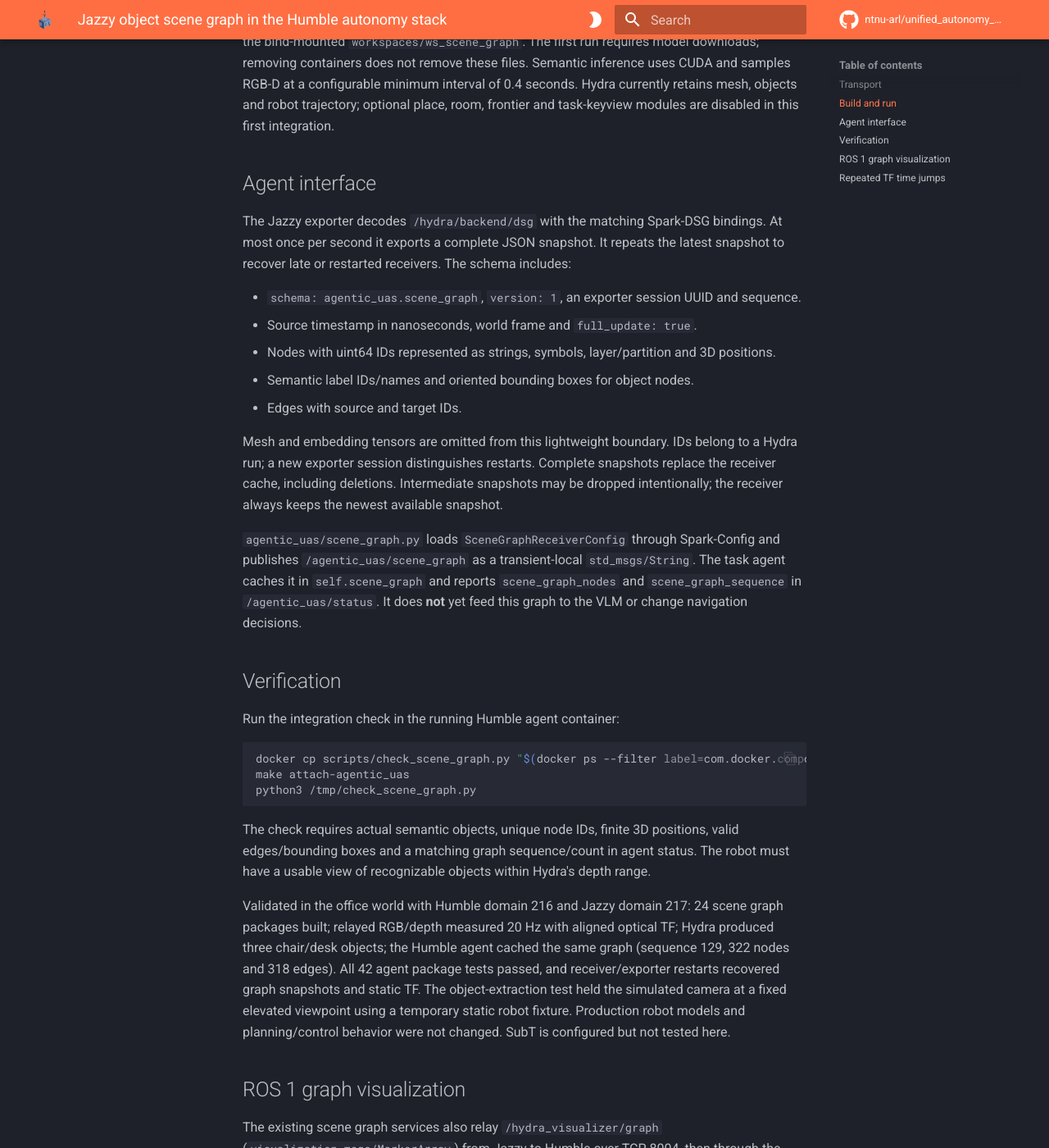
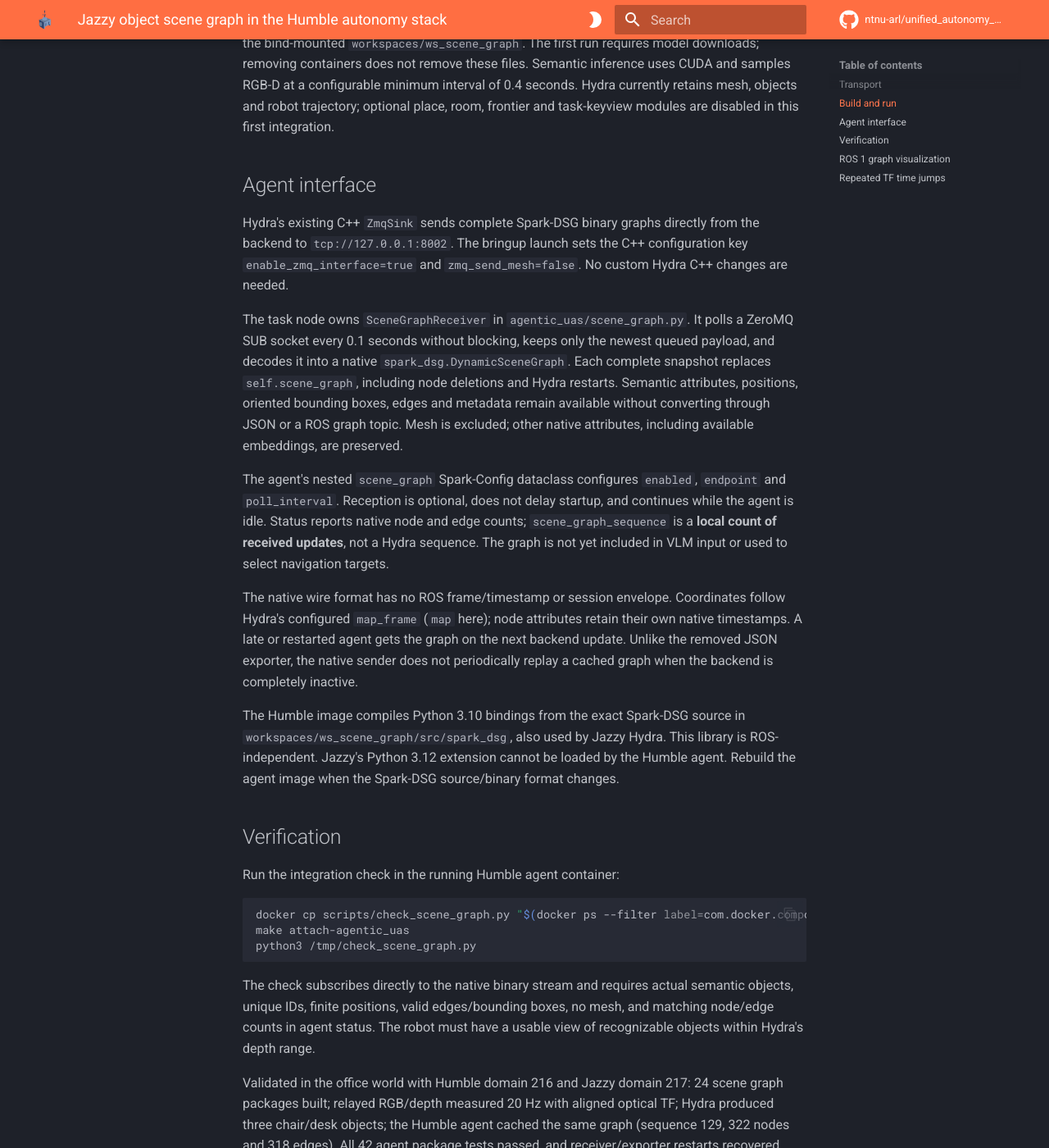
Before and after one commit to ntnu-arl/unified_autonomy_stack, an MkDocs documentation site: the page built from docs/scene_graph.md, in a window 1280 px wide and 1400 px high, scrolled down 1554 px. Shown: the whole window at 82% size. Built offline with MkDocs 1.6.1 and Material for MkDocs 9.7.7, drawn with Linux system fonts in a browser that asks for light colours; comment, search, counter and statistics services are not loaded; some of the changed text lies outside the part shown.

Commit message:
Use zmq between scene graph and agentic uas to send graph

````diff
--- a/docker-compose.scene_graph.yml
+++ b/docker-compose.scene_graph.yml
@@ -33,8 +33,6 @@ services:
       HF_HOME: /workspace/hf_cache
       CLIP_CACHE_DIR: /workspace/.clip
       SEMANTIC_INFERENCE_MODEL_DIR: /workspace/models
-      # Core Spark-DSG installs bindings outside Python site-packages.
-      PYTHONPATH: /workspace/install/spark_dsg
     volumes:
       - ./workspaces/ws_scene_graph:/workspace
       - ./workspaces/robot_bringup:/workspace/src/robot_bringup
@@ -47,7 +45,7 @@ services:
               count: all
               capabilities: [gpu]
 
-  ros2_launch_scene_graph_receiver:
+  ros2_launch_scene_graph_visualization_receiver:
     image: unified_autonomy:ros2_agentic_uas
     profiles: [launch]
     network_mode: host
@@ -61,4 +59,4 @@ services:
     volumes:
       - ./workspaces/ws_agentic_uas:/workspace
       - ./workspaces/robot_bringup:/workspace/src/robot_bringup
-    command: ros2 launch robot_bringup scene_graph_receiver.launch.xml
+    command: ros2 launch robot_bringup scene_graph_visualization_bridge.launch.xml
--- a/docs/scene_graph.md
+++ b/docs/scene_graph.md
@@ -13,9 +13,7 @@ flowchart LR
   J --> Y[YOLOE and OpenCLIP]
   J --> D[Hydra]
   Y --> D
-  D --> E[Jazzy graph exporter]
-  E -->|Full JSON snapshots over TCP 8002| R[Humble agentic_uas receiver]
-  R -->|/agentic_uas/scene_graph| A[Task agent placeholder cache]
+  D -->|Native Spark-DSG binary over TCP 8002| A[Humble task agent: direct ZeroMQ receiver]
   D --> V[Jazzy Hydra visualizer]
   V -->|Graph MarkerArray over TCP 8004| M[Humble marker receiver]
   M --> B[ROS 1 bridge]
@@ -81,26 +79,34 @@ frontier and task-keyview modules are disabled in this first integration.
 
 ## Agent interface
 
-The Jazzy exporter decodes `/hydra/backend/dsg` with the matching Spark-DSG bindings.
-At most once per second it exports a complete JSON snapshot. It repeats the latest
-snapshot to recover late or restarted receivers. The schema includes:
+Hydra's existing C++ `ZmqSink` sends complete Spark-DSG binary graphs directly
+from the backend to `tcp://127.0.0.1:8002`. The bringup launch sets the C++ configuration key `enable_zmq_interface=true` and
+`zmq_send_mesh=false`. No custom Hydra C++ changes are needed.
 
-- `schema: agentic_uas.scene_graph`, `version: 1`, an exporter session UUID and sequence.
-- Source timestamp in nanoseconds, world frame and `full_update: true`.
-- Nodes with uint64 IDs represented as strings, symbols, layer/partition and 3D positions.
-- Semantic label IDs/names and oriented bounding boxes for object nodes.
-- Edges with source and target IDs.
+The task node owns `SceneGraphReceiver` in `agentic_uas/scene_graph.py`. It polls a
+ZeroMQ SUB socket every 0.1 seconds without blocking, keeps only the newest queued
+payload, and decodes it into a native `spark_dsg.DynamicSceneGraph`. Each complete
+snapshot replaces `self.scene_graph`, including node deletions and Hydra restarts.
+Semantic attributes, positions, oriented bounding boxes, edges and metadata remain
+available without converting through JSON or a ROS graph topic. Mesh is excluded;
+other native attributes, including available embeddings, are preserved.
 
-Mesh and embedding tensors are omitted from this lightweight boundary. IDs belong
-to a Hydra run; a new exporter session distinguishes restarts. Complete snapshots
-replace the receiver cache, including deletions. Intermediate snapshots may be
-dropped intentionally; the receiver always keeps the newest available snapshot.
+The agent's nested `scene_graph` Spark-Config dataclass configures `enabled`,
+`endpoint` and `poll_interval`. Reception is optional, does not delay startup, and
+continues while the agent is idle. Status reports native node and edge counts;
+`scene_graph_sequence` is a **local count of received updates**, not a Hydra sequence.
+The graph is not yet included in VLM input or used to select navigation targets.
 
-`agentic_uas/scene_graph.py` loads `SceneGraphReceiverConfig` through Spark-Config
-and publishes `/agentic_uas/scene_graph` as a transient-local `std_msgs/String`.
-The task agent caches it in `self.scene_graph` and reports `scene_graph_nodes` and
-`scene_graph_sequence` in `/agentic_uas/status`. It does **not** yet feed this graph
-to the VLM or change navigation decisions.
+The native wire format has no ROS frame/timestamp or session envelope. Coordinates
+follow Hydra's configured `map_frame` (`map` here); node attributes retain their own
+native timestamps. A late or restarted agent gets the graph on the next backend
+update. Unlike the removed JSON exporter, the native sender does not periodically
+replay a cached graph when the backend is completely inactive.
+
+The Humble image compiles Python 3.10 bindings from the exact Spark-DSG source in
+`workspaces/ws_scene_graph/src/spark_dsg`, also used by Jazzy Hydra. This library is
+ROS-independent. Jazzy's Python 3.12 extension cannot be loaded by the Humble agent.
+Rebuild the agent image when the Spark-DSG source/binary format changes.
 
 ## Verification
 
@@ -112,8 +118,9 @@ make attach-agentic_uas
 python3 /tmp/check_scene_graph.py
 ```
 
-The check requires actual semantic objects, unique node IDs, finite 3D positions,
-valid edges/bounding boxes and a matching graph sequence/count in agent status.
+The check subscribes directly to the native binary stream and requires actual
+semantic objects, unique IDs, finite positions, valid edges/bounding boxes, no mesh,
+and matching node/edge counts in agent status.
 The robot must have a usable view of recognizable objects within Hydra's depth range.
 
 Validated in the office world with Humble domain 216 and Jazzy domain 217:
@@ -155,3 +162,11 @@ Jazzy, repeatedly clearing Hydra's TF buffer. Fixing the launch name removed
 639 backward clock jumps observed during a 10-second simulation test: the same
 test then had zero jumps and duplicate clocks, and semantic graph markers reached
 ROS 1. The bridge script is bind-mounted, so this correction only needs a relaunch.
+
+Validated the direct transport in the office world: Humble received 255 native
+nodes, three semantic objects and 251 edges, matching the task agent's cache;
+mesh was absent and ROS 1 still received chair/desk graph markers. All 43 agent
+tests passed, including native snapshot deletion, preservation of semantic
+attributes, rejection of obsolete text payloads, and publisher reconnection.
+Restarting the actual Hydra and task-agent containers recovered a fresh object
+graph through the same native connection.
````
Also changed, not shown: 3 other files.
